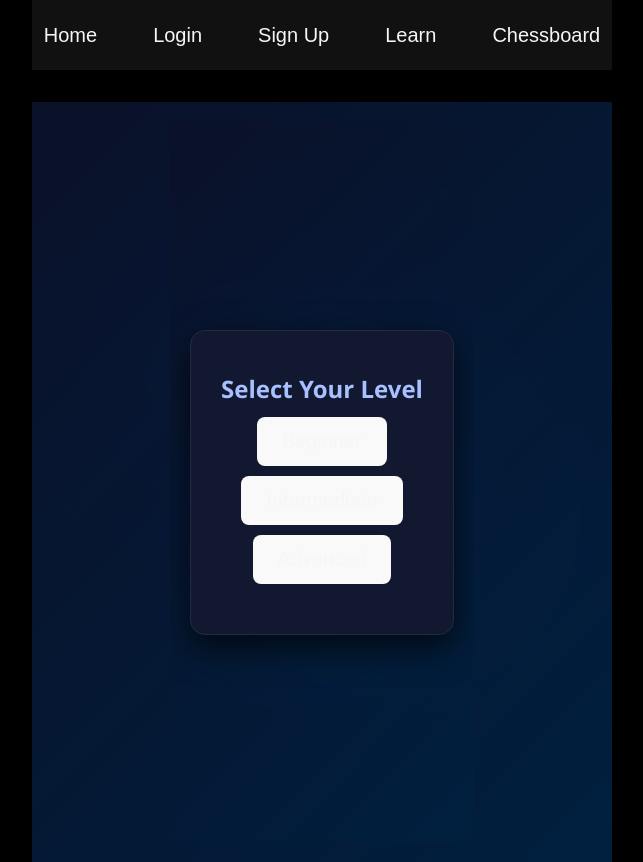
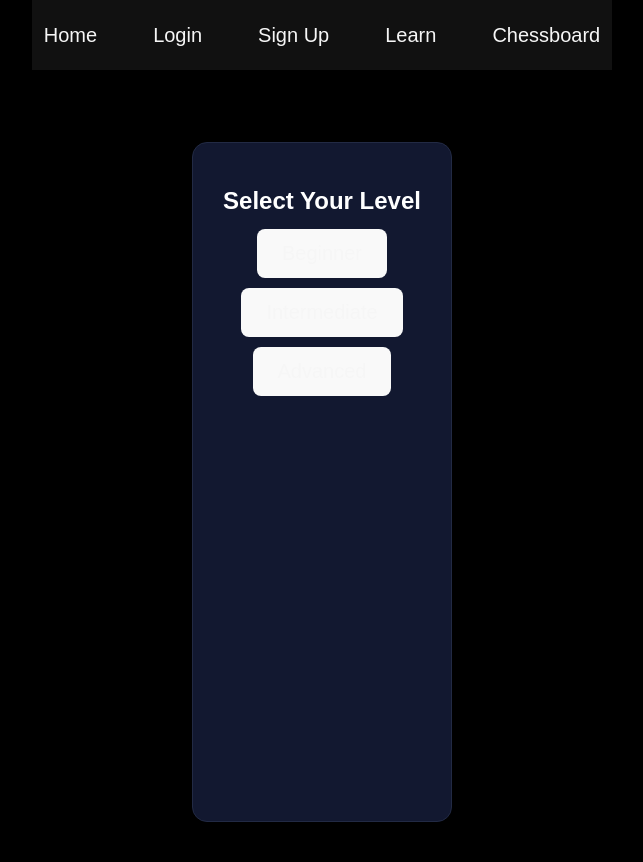
Before and after one commit to DasMoge124/Chessfull, a React (Vite) app in the folder frontend/: page /learn in a window 1280 px wide. Shown: the whole page, without its empty margins (318-961 px from the left). Built offline with nearby package versions, Linux system fonts and the light colour scheme.

Commit message:
home page

```diff
--- a/frontend/src/pages/Home.css
+++ b/frontend/src/pages/Home.css
@@ -1,8 +1,8 @@
-/* Overall page container with background and glowing circles */
-.page-container {
+/* Scoped only to Home page */
+.home-page-container {
   position: relative;
   min-height: 100vh;
-  background: linear-gradient(135deg, #0a1128, #001f3f); /* Dark blue-black gradient */
+  background: linear-gradient(135deg, #0a1128, #001f3f);
   display: flex;
   justify-content: center;
   align-items: center;
@@ -12,65 +12,62 @@
   color: #a8c0ff;
 }
 
-/* Blue glowing circles/doodles behind content */
-.page-container::before,
-.page-container::after {
+/* Glowing circles only on Home */
+.home-page-container::before,
+.home-page-container::after {
   content: "";
   position: absolute;
   border-radius: 50%;
   filter: blur(120px);
-  opacity: 0.07; /* subtle glow */
+  opacity: 0.07;
   z-index: 0;
   pointer-events: none;
 }
 
-.page-container::before {
+.home-page-container::before {
   width: 220px;
   height: 220px;
-  background: #1e40af; /* dark blue */
+  background: #1e40af;
   top: 20%;
   left: 15%;
 }
 
-.page-container::after {
+.home-page-container::after {
   width: 320px;
   height: 320px;
-  background: #0c4a6e; /* darker teal-blue */
+  background: #0c4a6e;
   bottom: 25%;
   right: 10%;
 }
 
-/* Content block with solid dark background and subtle border */
+/* Content block inside Home */
 .page-content {
   position: relative;
   max-width: 600px;
   width: 100%;
-  background: #121830; /* solid dark blue-gray */
+  background: #121830;
   padding: 40px 30px;
   border-radius: 15px;
   box-shadow: 0 12px 35px rgba(0, 0, 0, 0.7);
   z-index: 1;
-  border: 1px solid #222a44; /* subtle border */
+  border: 1px solid #222a44;
   text-align: center;
 }
 
-/* Heading style */
 .page-content h1 {
   font-size: 3rem;
   margin-bottom: 15px;
-  color: #7da1ff; /* lighter blue */
+  color: #7da1ff;
   font-weight: 700;
   text-shadow: 0 2px 6px rgba(125, 161, 255, 0.7);
 }
 
-/* Paragraph style */
 .page-content p {
   font-size: 1.25rem;
   margin-bottom: 30px;
-  color: #cbd5f7; /* light bluish */
+  color: #cbd5f7;
 }
 
-/* Image container to nicely center and size the image */
 .image-container {
   display: flex;
   justify-content: center;
@@ -83,5 +80,5 @@
   height: auto;
   border-radius: 10px;
   box-shadow: 0 6px 18px rgba(0, 0, 0, 0.5);
-  border: 2px solid #3b4cca; /* subtle blue border */
+  border: 2px solid #3b4cca;
 }
--- a/frontend/src/pages/Home.jsx
+++ b/frontend/src/pages/Home.jsx
@@ -4,7 +4,7 @@ import "./Home.css";
 
 function Home() {
   return (
-    <div className="page-container">
+    <div className="home-page-container">
       <div className="page-content">
         <h1>Welcome to Chessfull</h1>
         <p>Your journey to mastering chess starts here!</p>
```
